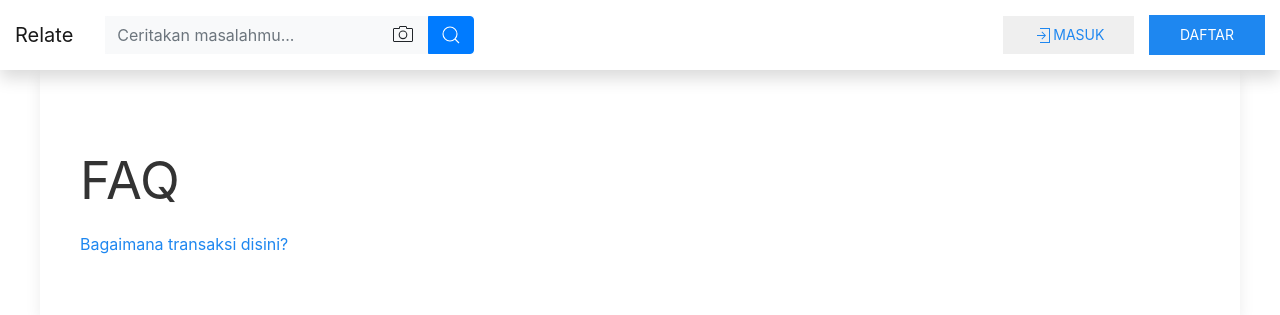
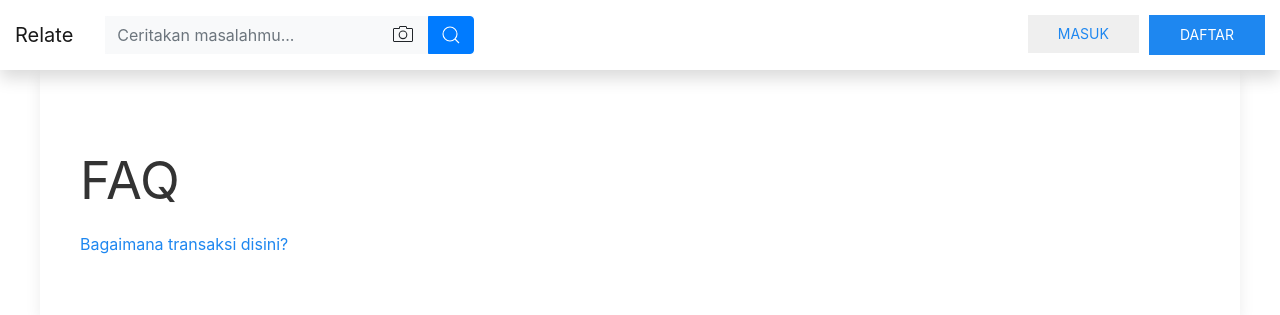
Before and after one commit to ruhe09/project_bersama_orbit, a Django app: page /buset/faq/ in a window 1280 px wide. Shown: the top 315 px of the page. Run offline with Django 3.2, Linux system fonts and the light colour scheme; some libraries are stand-ins or nearby versions.

Commit message:
update slug, ui, menu

```diff
--- a/bst/buset/templates/buset/menu.html
+++ b/bst/buset/templates/buset/menu.html
@@ -72,11 +72,12 @@
 
         </li>
         {% else %}
-        <div class="nav-item my-auto">
+        <div class="nav-item input-group-append">
         <a href="/buset/login">
-            <button class="uk-button uk-margin-small-right"><span uk-icon='sign-in'></span>Masuk</button>
+            <button class="uk-button uk-margin-small-right">Masuk</button>
 
         </a>
+
         <a href="/buset/register">
             <button class="uk-button uk-button-primary">Daftar</button>
 
```
